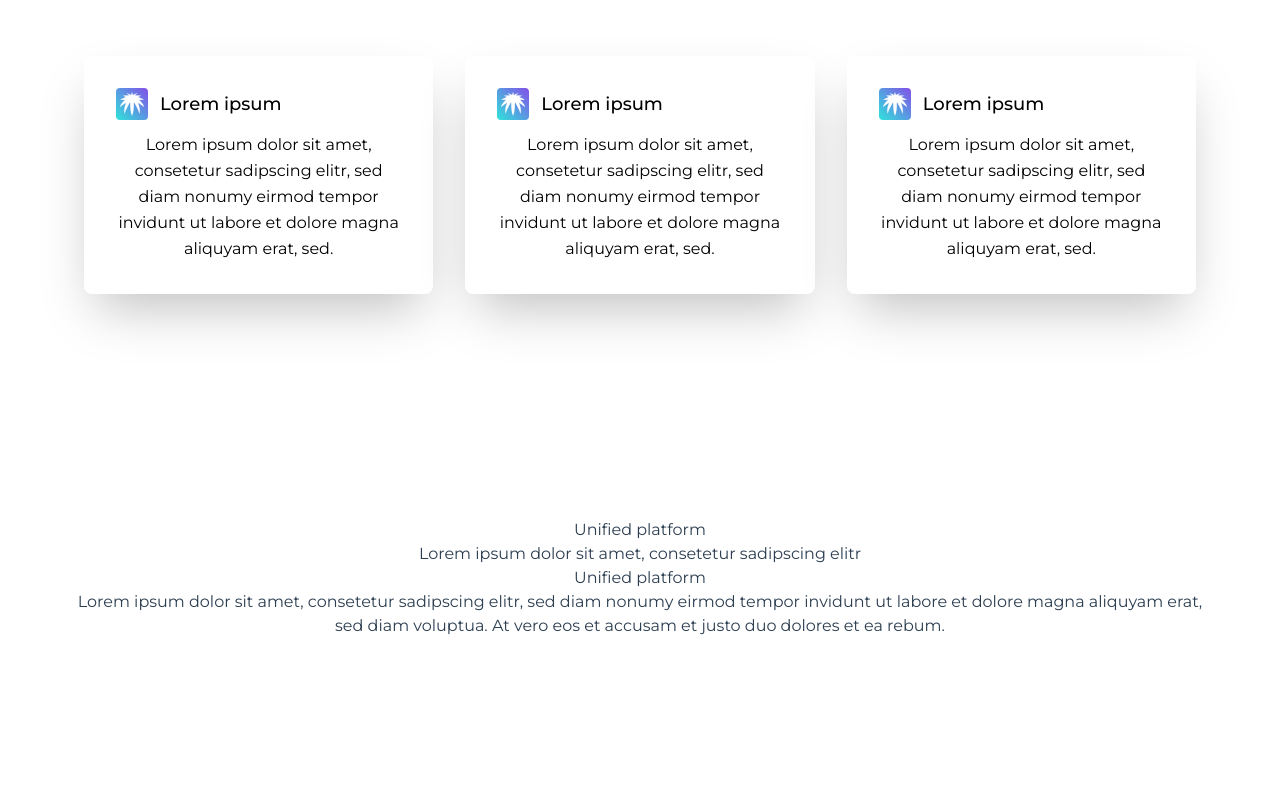
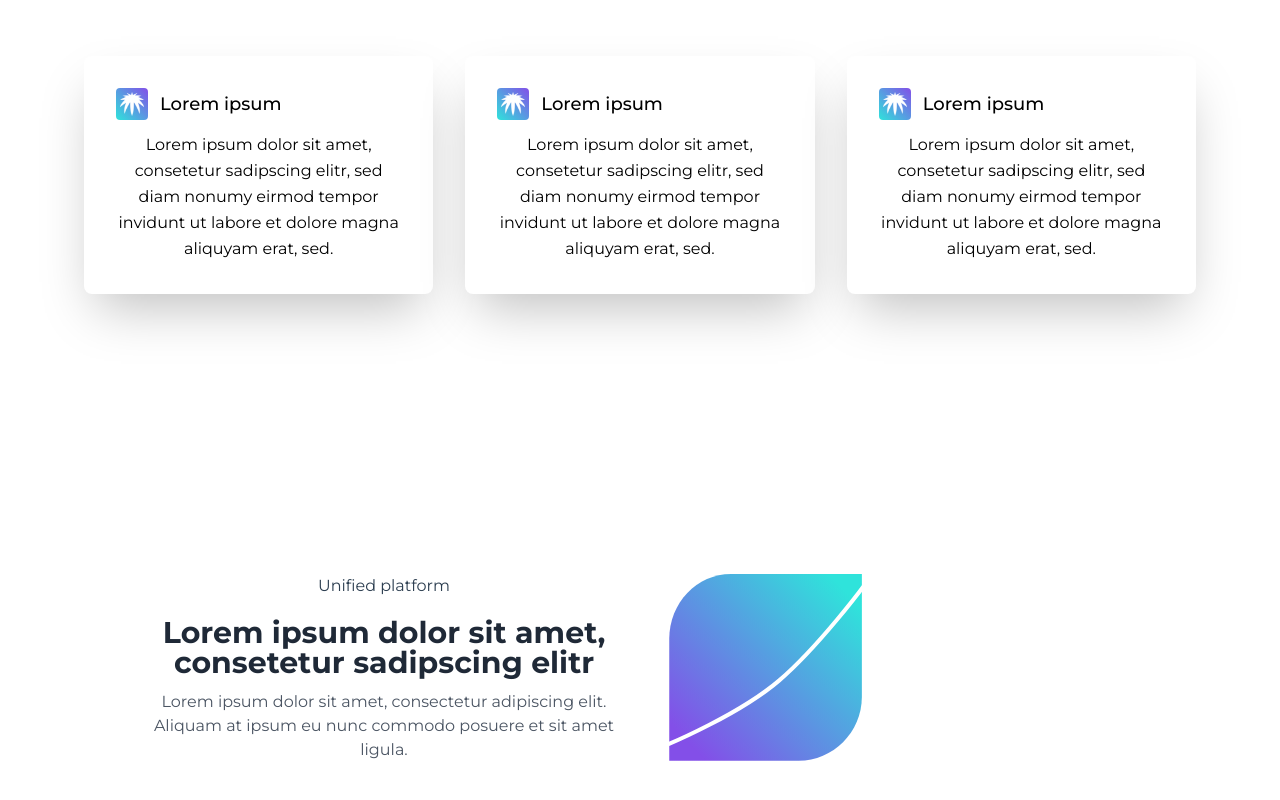
Before and after one commit to MahaaAlzahrani/takamol-hub-spa, a Vue app: page / in a window 1280 px wide. Shown: the part 1228-2028 px from the top of the page. Before the commit the page ends 1930 px from the top, so only its background shows below. Built offline with nearby package versions, Linux system fonts and the light colour scheme.

Commit message:
Add image of Unified platform section

```diff
--- a/src/components/home/UnifiedPlatform.vue
+++ b/src/components/home/UnifiedPlatform.vue
@@ -1,10 +1,28 @@
 <template>
-  <section class="py-16 mx-16">
-      <p>Unified platform</p>
-      <h1>Lorem ipsum dolor sit amet, consetetur sadipscing elitr</h1>
-      <p>Unified platform</p>
-      <p>Lorem ipsum dolor sit amet, consetetur sadipscing elitr, sed diam nonumy eirmod tempor invidunt ut labore et dolore magna aliquyam erat, sed diam voluptua. At vero eos et accusam et justo duo dolores et ea rebum. </p>
-  </section>
+	<section class="py-16 mx-16">
+		<div class="container max-w-5xl mx-auto m-8">
+			<div class="flex flex-wrap">
+				<div class="w-5/6 sm:w-1/2 p-6">
+					<h2 class="small-heading w400 w-full">Unified platform</h2>
+					<div class="w-full mb-4">
+						<div class="h-1 underline_header w-20 my-0 py-0"></div>
+					</div>
+					<h1 class="text-3xl text-gray-800 font-bold leading-none mb-3">
+						Lorem ipsum dolor sit amet, consetetur sadipscing elitr
+					</h1>
+					<p class="text-gray-600 mb-8">
+						Lorem ipsum dolor sit amet, consectetur adipiscing elit. Aliquam
+						at ipsum eu nunc commodo posuere et sit amet ligula.
+						<br />
+						<br />
+					</p>
+				</div>
+				<div class="w-full sm:w-1/2 p-6">
+                    <img class="w-26 h-22" :src="require('@/assets/img/Logo-color.png')" alt="" />
+				</div>
+			</div>
+		</div>
+	</section>
 </template>
 
 <script>
@@ -13,5 +31,5 @@ export default {
 };
 </script>
 
-<style lang="scss" scoped>
+<style lang="scss">
 </style>
```
Also changed, not shown: src/assets/img/Logo-color.png (added).
